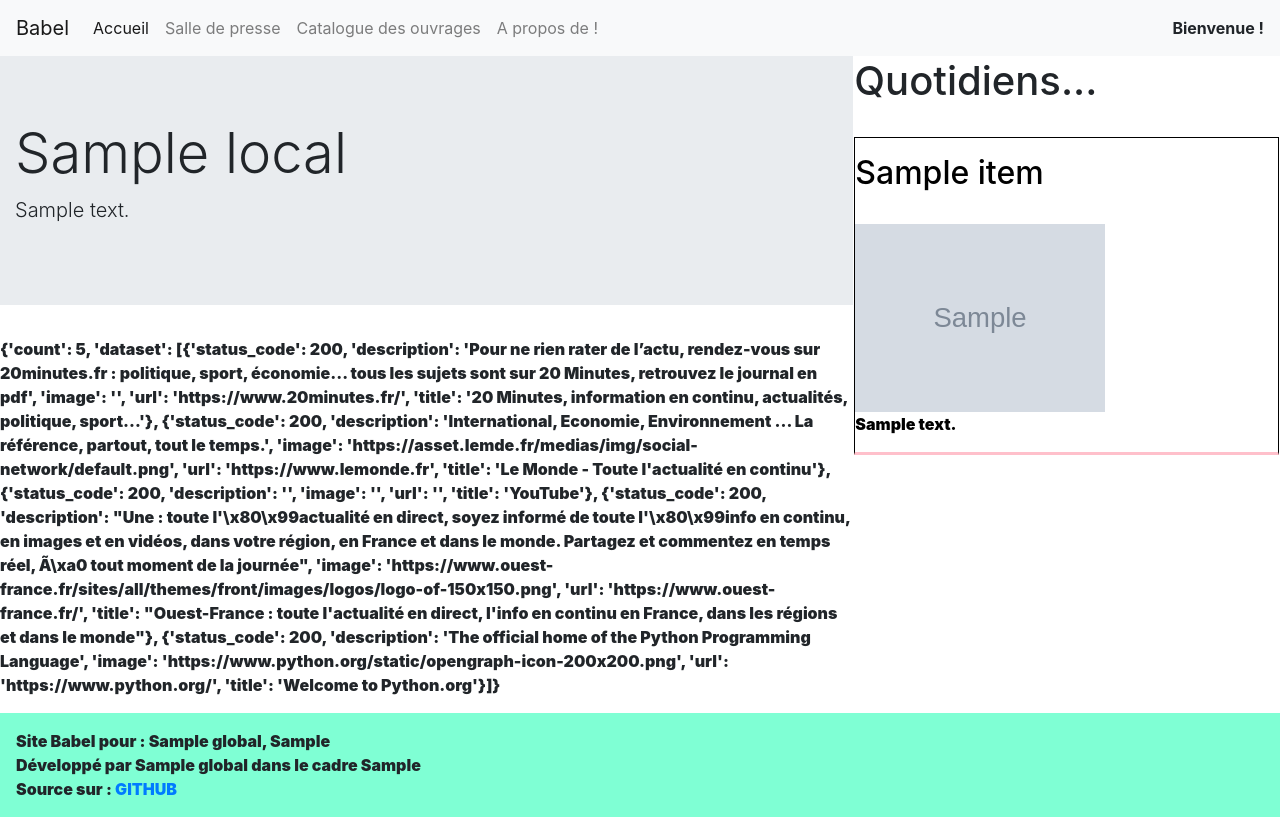
After one commit to thycan22/Babel-Thycan22, a Django app: template catalog/templates/catalog/newsroom.html in a window 1280 px wide. The commit adds this page. Run offline with Django 3.2, Linux system fonts and the light colour scheme; the template is opened without the code that fills it: most values are stand-ins (such as "Sample title", 1, 10 or a date in 2020); grey boxes marked "Sample" are stand-in pictures; some libraries are stand-ins or nearby versions.

Commit message:
add templates

```diff
--- /dev/null
+++ b/catalog/static/catalog/style.css
@@ -0,0 +1,39 @@
+    .newsroom {
+      /*max-width: 400px;*/
+      border: 1px solid white;
+
+    }
+
+    .newsroom li {
+      padding-top: 1rem;
+      padding-bottom: 1rem;
+
+      border: 1px solid black;
+      border-bottom: 3px solid pink;
+    }
+
+    .newsroom li:hover {
+      background-color: chartreuse;
+      cursor: pointer;
+    }
+
+    .list_group a:hover {
+      background-color: chartreuse;
+      cursor: pointer;
+    }
+    .list_group a {
+      text-decoration: none;
+      color: black;
+      display: block;
+    }
+
+    .newsroom a {
+      text-decoration: none;
+      color: black;
+      display: block;
+    }
+    footer {
+        padding: 1rem;
+        background-color: aquamarine;
+
+    }
--- /dev/null
+++ b/catalog/templates/catalog/base.html
@@ -0,0 +1,58 @@
+{% load static %}
+
+<!doctype html>
+<html lang="fr">
+
+<head>
+  <!-- Required meta tags -->
+  <meta charset="utf-8">
+  <meta name="viewport" content="width=device-width, initial-scale=1, shrink-to-fit=no">
+
+  <!-- Bootstrap CSS -->
+  <link rel="stylesheet" href="https://stackpath.bootstrapcdn.com/bootstrap/4.4.1/css/bootstrap.min.css"
+    integrity="sha384-Vkoo8x4CGsO3+Hhxv8T/Q5PaXtkKtu6ug5TOeNV6gBiFeWPGFN9MuhOf23Q9Ifjh" crossorigin="anonymous">
+
+  <!-- own style -->
+  <link rel="stylesheet" href="{% static 'catalog/style.css' %}">
+
+  <title>{{local.title}}</title>
+  <meta name="description" content="{{local.description}}">
+</head>
+
+<body>
+  {%block navbar %}
+  {%include 'catalog/navbar.html'%}
+  {%endblock%}
+
+  {%block jumbotron %}
+  {%include 'catalog/jumbotron.html'%}
+  {%endblock%}
+
+
+  {%block content %}
+
+  {%endblock%}
+
+  {% block footer %}
+  <footer>
+    Site Babel pour : {{global.mediatheque_name}}, {{global.mediatheque_adr}}<br>
+    Développé par {{global.dev_name}} dans le cadre {{global.dev_cadre}}<br>
+    Source sur : <a href="{{global.dev_github}}" target="_new">GITHUB</a>
+  </footer>
+  {% endblock%}
+
+
+  <!-- Optional JavaScript -->
+  <!-- jQuery first, then Popper.js, then Bootstrap JS -->
+  <script src="https://code.jquery.com/jquery-3.4.1.slim.min.js"
+    integrity="sha384-J6qa4849blE2+poT4WnyKhv5vZF5SrPo0iEjwBvKU7imGFAV0wwj1yYfoRSJoZ+n"
+    crossorigin="anonymous"></script>
+  <script src="https://cdn.jsdelivr.net/npm/popper.js@1.16.0/dist/umd/popper.min.js"
+    integrity="sha384-Q6E9RHvbIyZFJoft+2mJbHaEWldlvI9IOYy5n3zV9zzTtmI3UksdQRVvoxMfooAo"
+    crossorigin="anonymous"></script>
+  <script src="https://stackpath.bootstrapcdn.com/bootstrap/4.4.1/js/bootstrap.min.js"
+    integrity="sha384-wfSDF2E50Y2D1uUdj0O3uMBJnjuUD4Ih7YwaYd1iqfktj0Uod8GCExl3Og8ifwB6"
+    crossorigin="anonymous"></script>
+</body>
+
+</html>
--- /dev/null
+++ b/catalog/templates/catalog/jumbotron.html
@@ -0,0 +1,6 @@
+<div class="jumbotron jumbotron-fluid">
+    <div class="container">
+      <h1 class="display-4">{{local.title}}</h1>
+      <p class="lead">{{local.description}}</p>
+    </div>
+  </div>
--- /dev/null
+++ b/catalog/templates/catalog/navbar.html
@@ -0,0 +1,48 @@
+<nav class="navbar navbar-expand-lg navbar-light bg-light">
+    <a class="navbar-brand" href="{% url 'home' %}">Babel</a>
+    <button class="navbar-toggler" type="button" data-toggle="collapse" data-target="#navbarSupportedContent"
+      aria-controls="navbarSupportedContent" aria-expanded="false" aria-label="Toggle navigation">
+      <span class="navbar-toggler-icon"></span>
+    </button>
+
+    <div class="collapse navbar-collapse" id="navbarSupportedContent">
+      <ul class="navbar-nav mr-auto">
+        <li class="nav-item active">
+          <a class="nav-link" href="{% url 'home' %}">Accueil <span class="sr-only">(current)</span></a>
+        </li>
+        <li class="nav-item">
+          <a class="nav-link" href="{% url 'newsroom' %}">Salle de presse</a>
+        </li>
+         <li class="nav-item">
+          <a class="nav-link" href="{% url 'publication' %}">Catalogue des ouvrages</a>
+        </li>
+         <li class="nav-item">
+          <a class="nav-link" href="{% url 'about' %}">A propos de !</a>
+        </li>
+
+        <!-- <li class="nav-item dropdown">
+          <a class="nav-link dropdown-toggle" href="#" id="navbarDropdown" role="button" data-toggle="dropdown"
+            aria-haspopup="true" aria-expanded="false">
+            Dropdown
+          </a>
+          <div class="dropdown-menu" aria-labelledby="navbarDropdown">
+            <a class="dropdown-item" href="#">Action</a>
+            <a class="dropdown-item" href="#">Another action</a>
+            <div class="dropdown-divider"></div>
+            <a class="dropdown-item" href="#">Something else here</a>
+          </div>
+        </li> -->
+        <!-- <li class="nav-item">
+          <a class="nav-link disabled" href="#" tabindex="-1" aria-disabled="true">Disabled</a>
+        </li> -->
+      </ul>
+
+       {% if user.is_authenticated %}
+       <h2>{{user.username}}</h2>
+              <a href="/admin/logout" class="btn btn-outline-success my-2 my-sm-0" type="submit">Bye</a>
+       {% else %}
+             <strong>Bienvenue !<strong>
+       {% endif %}
+
+    </div>
+  </nav>
--- /dev/null
+++ b/catalog/templates/catalog/newsroom-list.html
@@ -0,0 +1,26 @@
+
+
+ <div class="newsroom">
+    <h1>Quotidiens...</h1><br>
+
+    <div class="newsroom-list">
+      {% if checkurl.dataset%}
+      <ul class="list-unstyled">
+        {% for item in checkurl.dataset %}
+
+        <li>
+          <a href="{{ item.url }}">
+            <h2>{{ item.title|safe}}</h2>
+            <br>
+            <img src="{{ item.image }}" width=250px /><br>
+            {{item.description|safe}}<br>
+
+          </a>
+        </li>
+        {%endfor%}
+      </ul>
+      {% else %}
+      {{checkurl|safe}}
+      {% endif%}
+    </div>
+  </div>
--- /dev/null
+++ b/catalog/templates/catalog/newsroom.html
@@ -0,0 +1,42 @@
+{% extends 'catalog/base.html'%}
+
+{%block jumbotron %}
+
+{%endblock%}
+
+{% block content %}
+<div class="row no-gutters">
+    <div class="col-12 col-sm-8">
+        {%include 'catalog/jumbotron.html'%}
+        <p>{'count': 5, 'dataset': [{'status_code': 200, 'description': 'Pour ne rien rater de l’actu, rendez-vous sur
+            20minutes.fr : politique, sport, économie… tous les sujets sont sur 20 Minutes, retrouvez le journal en
+            pdf',
+            'image': '', 'url': 'https://www.20minutes.fr/', 'title': '20 Minutes, information en continu, actualités,
+            politique, sport…'}, {'status_code': 200, 'description': 'International, Economie, Environnement … La
+            référence,
+            partout, tout le temps.', 'image': 'https://asset.lemde.fr/medias/img/social-network/default.png', 'url':
+            'https://www.lemonde.fr', 'title': 'Le Monde - Toute l&#039;actualité en continu'}, {'status_code':
+            200, 'description': '', 'image': '', 'url': '', 'title': 'YouTube'}, {'status_code': 200, 'description':
+            "Une :
+            toute l'\x80\x99actualité en direct, soyez informé de toute l'\x80\x99info en continu, en images et en
+            vidéos,
+            dans votre région, en France et dans le monde. Partagez et commentez en temps réel, Ã\xa0 tout moment de la
+            journée", 'image': 'https://www.ouest-france.fr/sites/all/themes/front/images/logos/logo-of-150x150.png',
+            'url':
+            'https://www.ouest-france.fr/', 'title': "Ouest-France : toute l'actualité en direct, l'info en continu en
+            France, dans les régions et dans le monde"}, {'status_code': 200, 'description': 'The official home of the
+            Python Programming Language', 'image': 'https://www.python.org/static/opengraph-icon-200x200.png', 'url':
+            'https://www.python.org/', 'title': 'Welcome to Python.org'}]}</p>
+    </div>
+    <div class="col-12 col-sm-4">
+        {% include 'catalog/newsroom-list.html'%}
+    </div>
+</div>
+
+
+
+
+
+
+
+{% endblock %}
```
Also changed, not shown: babel/urls.py (+11 -4 lines), catalog/models.py (+6 -7 lines), catalog/templates/catalog/about.html (added, +12 -0 lines), catalog/templates/catalog/dewey-list.html (added, +12 -0 lines), catalog/templates/catalog/index.html (added, +18 -0 lines), catalog/templates/catalog/publication-list.html (added, +13 -0 lines), catalog/templates/catalog/publication.html (added, +14 -0 lines), catalog/templates/index.html (+8 -8 lines), catalog/views.py (+49 -2 lines), catalog/migrations/0012_auto_20200110_1330.py (added), catalog/migrations/0013_auto_20200110_1530.py (added), catalog/migrations/0014_auto_20200110_1534.py (added), changelog.md, 1 other file.
